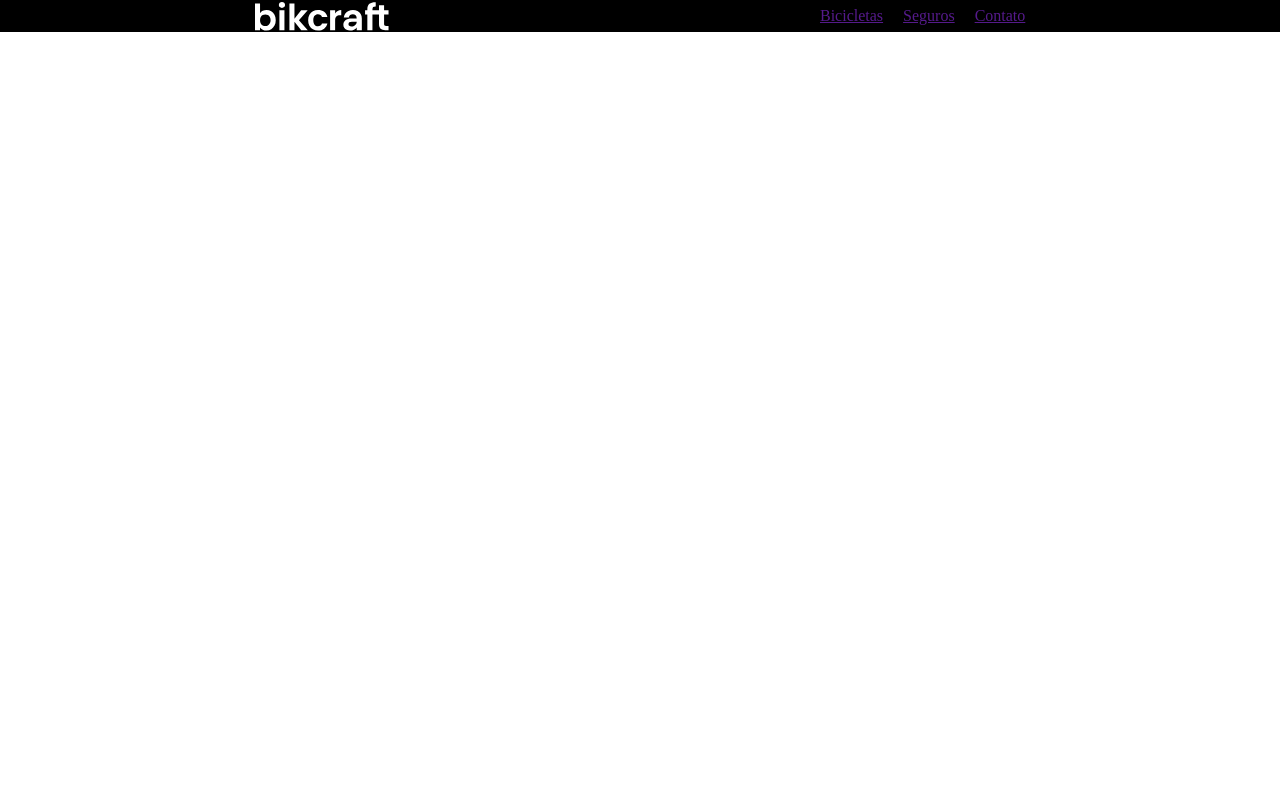
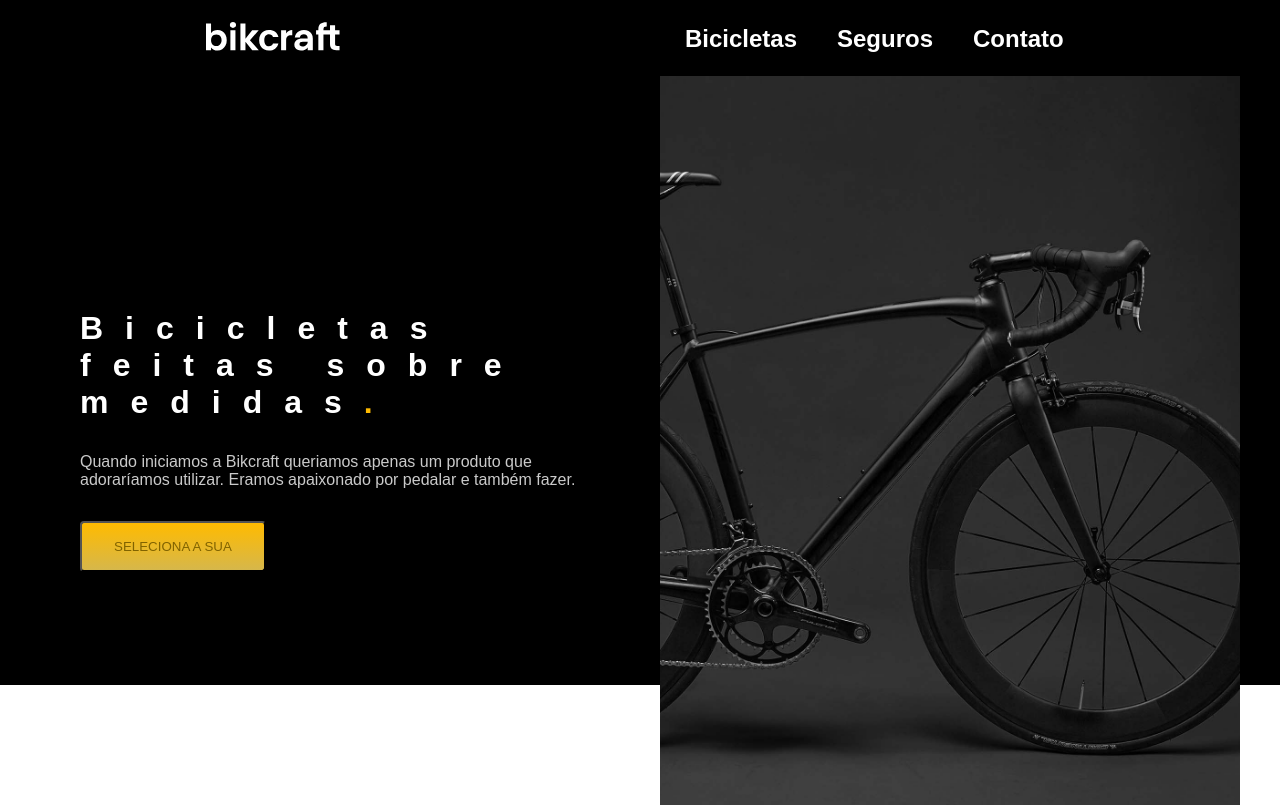
Before and after one commit to Rafes96/ProjetoFinalBikeCraft.github.io, a plain HTML site: page index.html in a window 1280 px wide. Drawn offline with Linux system fonts and the light colour scheme.

Commit message:
fazendo a parte da introdução

```diff
--- /dev/null
+++ b/css/global.css
@@ -0,0 +1,15 @@
+:root{
+    --font-primary-color: #fff;
+    --bg-primary-color: #000;
+}
+img{
+    max-width: 100%;
+}
+
+.btn-padrao{
+    padding: 16px 32px;
+    background: linear-gradient(#FFBB00,#D6B74B);
+    text-transform: uppercase;
+    border-radius: 4px;
+    cursor: pointer;
+}
--- a/css/header.css
+++ b/css/header.css
@@ -1,5 +1,7 @@
+@import url('./global.css');
 .header-bg{
-    background-color: #000;
+    background-color:var(--bg-primary-color);
+    padding: 20px;
 }
 
 .header{
@@ -15,3 +17,12 @@
     flex-wrap: wrap;
     gap: 20px;
 }
+
+.header-navbar ul li a{
+    text-decoration: none;
+    color: var(--font-primary-color);
+    font-size: 1.5rem;
+    padding: 10px 10px;
+    font-weight: 600;
+    line-height: 1.125;
+}
--- /dev/null
+++ b/css/introducao.css
@@ -0,0 +1,43 @@
+@import url('./global.css');
+.main-bg{
+    background-color: var(--bg-primary-color);
+    color: var(--font-primary-color);
+    box-shadow: inset 0 -120px  #ffffff;
+
+}
+.main-container{
+    display: grid;
+    grid-template-columns: 1fr 1fr;
+    gap: 40px;
+    max-width: 1200px;
+    margin: 0 auto;
+}
+
+.main-container{
+
+}
+
+.main-intro{
+    padding: 40px;
+    align-self: center;
+}
+.main-intro button{
+    color: #806300;
+}
+
+.main-intro h1{
+    letter-spacing: 1.375rem;
+    margin-bottom: 32px;
+}
+.main-intro p{
+    margin-bottom: 32px;
+    color: #CACACA;
+}
+.main-intro span{
+    color: #FFBB00;
+}
+
+.main-img img{
+    height: 100%;
+    object-fit: cover;
+}
--- a/css/style.css
+++ b/css/style.css
@@ -1,3 +1,8 @@
+@import url('./global.css');
 @import url('/css/style.css');
 @import url('/css/header.css');
 @import url('/css/utilitarios.css');
+@import url('/css/introducao.css');
+body{
+    font-family: Arial, Helvetica, sans-serif;
+}
--- a/index.html
+++ b/index.html
@@ -1,24 +1,43 @@
 <!DOCTYPE html>
 <html lang="pt-br">
+
 <head>
     <meta charset="UTF-8">
     <meta name="viewport" content="width=device-width, initial-scale=1.0">
     <title>Bikcraft</title>
     <link rel="stylesheet" href="/css/style.css">
 </head>
+
 <body>
     <header class="header-bg">
         <div class="header">
-            <img src="./img/bikcraft.svg" alt="Bikcraft">
+            <a href="./index.html"><img src="./img/bikcraft.svg" alt="Bikcraft"></a>
+
             <nav class="header-navbar">
                 <ul>
-                    <li><a href="">Bicicletas</a></li>
-                    <li><a href="">Seguros</a></li>
-                    <li><a href="">Contato</a></li>
+                    <li><a href="#">Bicicletas</a></li>
+                    <li><a href="#">Seguros</a></li>
+                    <li><a href="#">Contato</a></li>
                 </ul>
             </nav>
         </div>
     </header>
+    <main class="main-bg">
+        <div class="main-container">
+            <div class="main-intro">
+                <h1>Bicicletas feitas sobre medidas<span>.</span></h1>
+                <p>Quando iniciamos a Bikcraft queriamos apenas um produto que adoraríamos utilizar.
+                    Eramos apaixonado por pedalar e também fazer.</p>
+                <button class="btn-padrao">Seleciona a sua</button>
+            </div>
+            <div class="main-img">
+                <img src="./img/fotos/introducao.jpg" alt="">
+            </div>
+        </div>
+
+    </main>
+
+
 </body>
 
 </html>
```
